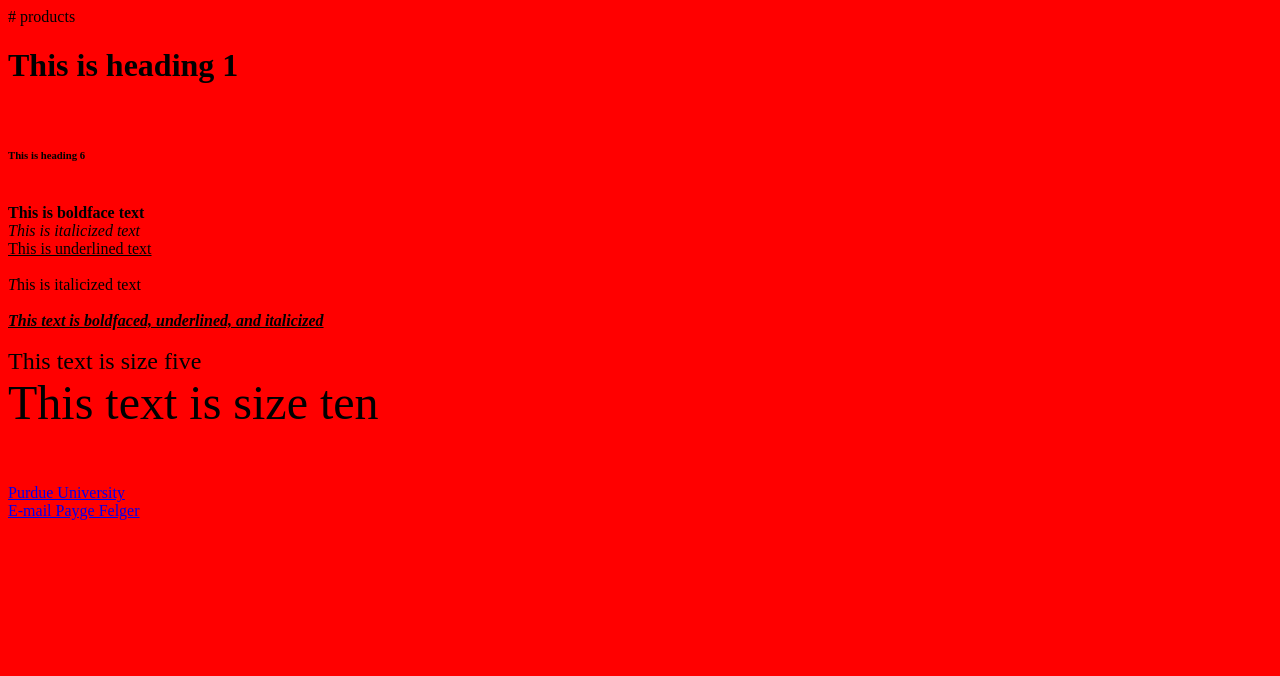
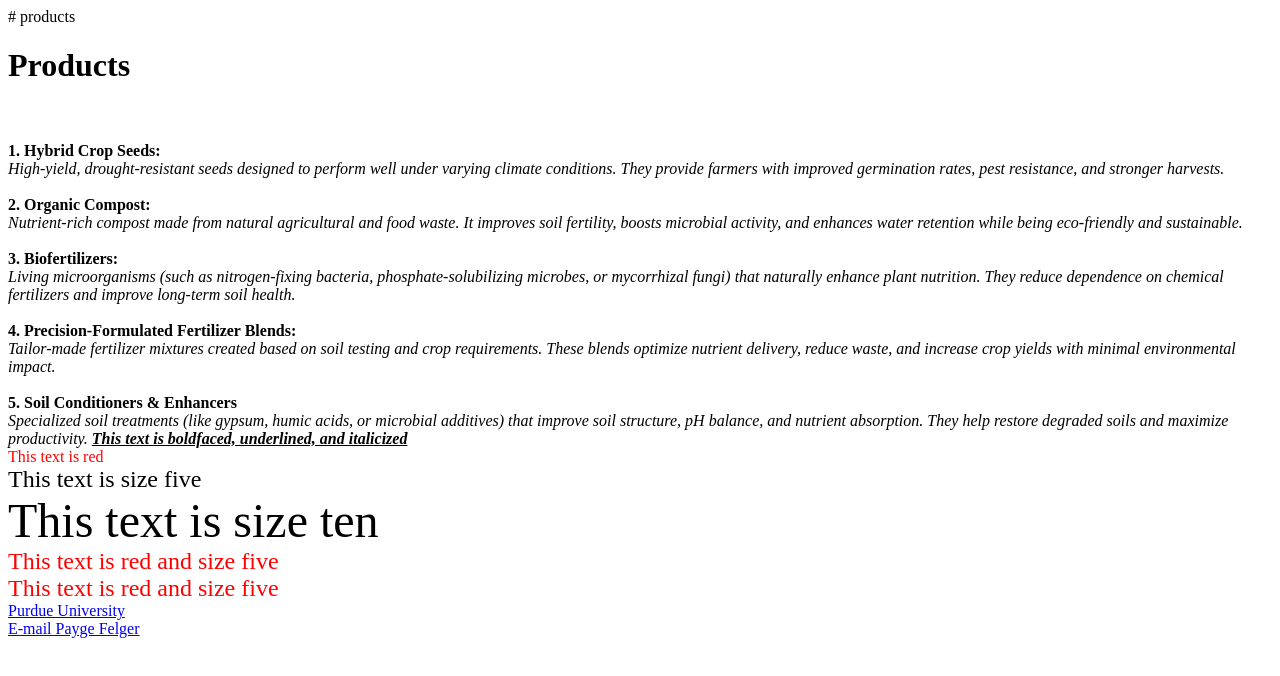
Before and after one commit to paygefelger/pfelger.coltivare, a plain HTML site: page index.html in a window 1280 px wide. Drawn offline with Linux system fonts and the light colour scheme.

Commit message:
Update index.html

```diff
--- a/index.html
+++ b/index.html
@@ -2,24 +2,35 @@
 
 <html>
 <head>
+</head>
+<body>
 
-</head>
-<body bgcolor= "red" >
-
-<h1>This is heading 1</h1>
-<br>
-<h6>This is heading 6</h6>
-<br>
-<b>This is boldface text</b>
-<br>
-<i>This is italicized text</i>
-<br>
-<u>This is underlined text</u>
+<h1><b>Products</b></h1>
 <br>
 <br>
-<i>T</i>his is italicized text
+<b>1. Hybrid Crop Seeds:</b>
+<br>
+<i>High-yield, drought-resistant seeds designed to perform well under varying climate conditions. They provide farmers with improved germination rates, pest resistance, and stronger harvests.</i>
 <br>
 <br>
+<b>2. Organic Compost:</b>
+<br>
+<i>Nutrient-rich compost made from natural agricultural and food waste. It improves soil fertility, boosts microbial activity, and enhances water retention while being eco-friendly and sustainable.</i>
+<br>
+<br>
+<b>3. Biofertilizers:</b>
+<br>
+<i>Living microorganisms (such as nitrogen-fixing bacteria, phosphate-solubilizing microbes, or mycorrhizal fungi) that naturally enhance plant nutrition. They reduce dependence on chemical fertilizers and improve long-term soil health.</i>
+<br>
+<br>
+<b>4. Precision-Formulated Fertilizer Blends:</b>
+<br>
+<i>Tailor-made fertilizer mixtures created based on soil testing and crop requirements. These blends optimize nutrient delivery, reduce waste, and increase crop yields with minimal environmental impact.</i>
+<br>
+<br>
+<b>5. Soil Conditioners & Enhancers</b>
+<br>
+<i>Specialized soil treatments (like gypsum, humic acids, or microbial additives) that improve soil structure, pH balance, and nutrient absorption. They help restore degraded soils and maximize productivity.</i>
 <b><u><i>This text is boldfaced, underlined, and italicized</i></u></b>
 <br>
 <font color = "red">This text is red</font>
```
